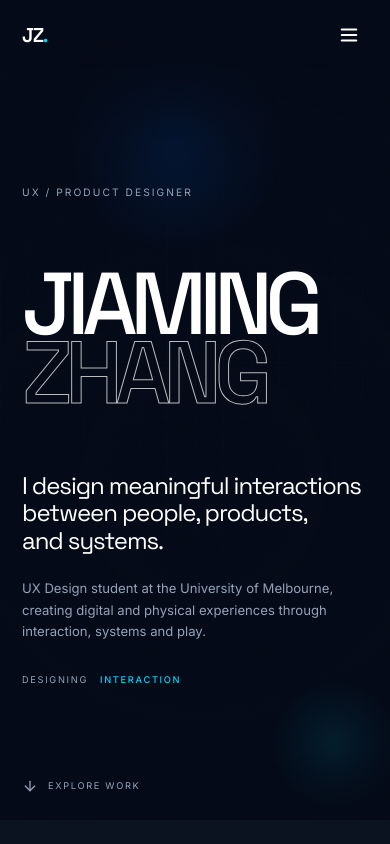
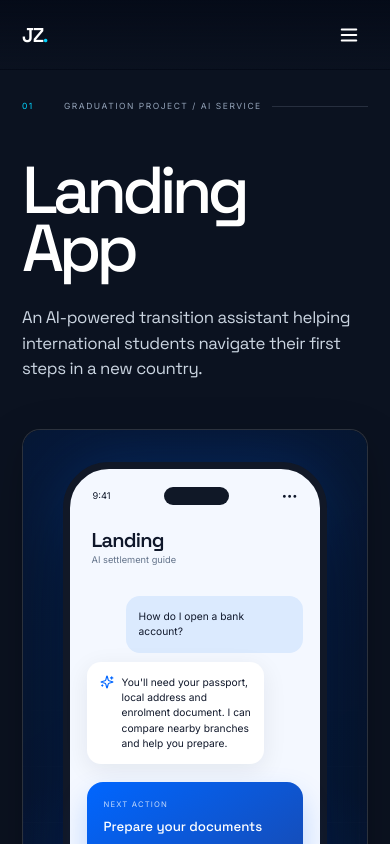
Before and after one commit to Jiaming-123/Jiaming-Zhang-UX-Portofolio, a React (Vite) app: page / in a window 390 px wide. Shown: the top 844 px of the page. Built offline with nearby package versions, Linux system fonts and the light colour scheme.

Commit message:
Rearrange homepage project layout

```diff
--- a/src/components/Content.tsx
+++ b/src/components/Content.tsx
@@ -59,7 +59,7 @@ export function ProjectCard({ project, featured = false }: { project: Project; f
         fillOpacity={0.18}
       >
         <Link to={`/projects/${project.slug}`} className="project-visual-link" aria-label={`View ${project.title} case study`} data-cursor="media">
-          {project.slug === 'boardgamemate' ? <BoardGameMateCover /> : project.slug === 'furniture' ? <img className="furniture-project-cover-image" src="/images/furniture/home-project-cover.png" alt={project.heroAlt} /> : <MediaPlaceholder alt={project.heroAlt} variant={project.slug === 'crownlands' ? 'board' : 'mobile'} label={project.eyebrow.toUpperCase()} />}
+          {project.slug === 'boardgamemate' ? <BoardGameMateCover /> : project.slug === 'furniture' ? <img className="furniture-project-cover-image" src="/images/furniture/furniture-cover.png" width={3172} height={1984} loading="lazy" decoding="async" alt={project.heroAlt} /> : <MediaPlaceholder alt={project.heroAlt} variant={project.slug === 'crownlands' ? 'board' : 'mobile'} label={project.eyebrow.toUpperCase()} />}
           <span className="view-pill">VIEW CASE STUDY <ArrowRight size={15} /></span>
         </Link>
       </BorderGlow>
--- a/src/pages/HomePage.tsx
+++ b/src/pages/HomePage.tsx
@@ -1,5 +1,4 @@
 import { ArrowRight, Check, Sparkles } from 'lucide-react'
-import { Hero } from '../components/Hero'
 import { Footer, MagneticButton } from '../components/Layout'
 import { Gallery, MediaPlaceholder, ProjectCard, Reveal, SectionLabel } from '../components/Content'
 import BorderGlow from '../components/BorderGlow'
@@ -9,13 +8,14 @@ export default function HomePage() {
   const landing = projects[0]
   return (
     <>
-      <Hero />
-      <section className="home-featured" id="featured">
+      <section className="home-featured home-landing-project" id="featured">
         <Reveal>
-          <SectionLabel number="01">FEATURED / GRADUATION PROJECT</SectionLabel>
-          <div className="featured-heading">
-            <div><span>LANDING</span><span>APP</span></div>
-            <p>An AI-powered transition assistant helping international students navigate their first steps in a new country.</p>
+          <div className="home-landing-heading">
+            <SectionLabel number="01">GRADUATION PROJECT / AI SERVICE</SectionLabel>
+            <div className="home-landing-title-row">
+              <h1>Landing App</h1>
+              <p>An AI-powered transition assistant helping international students navigate their first steps in a new country.</p>
+            </div>
           </div>
           <BorderGlow
             className="featured-border-glow"
@@ -60,10 +60,10 @@ export default function HomePage() {
 
       <section className="selected-work" id="work">
         <Reveal className="section-intro">
-          <SectionLabel number="02">SELECTED WORK</SectionLabel>
+          <SectionLabel number="02">DESIGN ACROSS SCREENS, SYSTEMS &amp; SERVICES</SectionLabel>
           <div><h2>DESIGN ACROSS<br />SCREENS, SYSTEMS<br /><span>&amp; SERVICES.</span></h2><p>Selected projects exploring how research, interaction, and visual systems can make complex experiences feel clear and human.</p></div>
         </Reveal>
-        <div className="project-list">
+        <div className="project-list home-project-grid">
           {projects.slice(1).map((project, index) => <Reveal key={project.slug}><ProjectCard project={{ ...project, number: String(index + 1).padStart(2, '0') }} /></Reveal>)}
         </div>
         <div className="section-action"><MagneticButton to="/work" className="button-secondary">VIEW ALL PROJECTS</MagneticButton></div>
--- a/src/styles.css
+++ b/src/styles.css
@@ -94,6 +94,10 @@ p { text-wrap: pretty; }
 .about-preview { contain-intrinsic-size: auto 1700px; }
 .site-footer { contain-intrinsic-size: auto 680px; }
 .home-featured { background: var(--panel); }
+.home-landing-heading { margin: 0 0 54px; }
+.home-landing-title-row { display: grid; grid-template-columns: 7fr 5fr; gap: 30px; align-items: end; margin-top: 62px; }
+.home-landing-title-row h1 { margin: 0; font: 500 clamp(4rem, 8vw, 8.5rem)/.88 'Space Grotesk'; letter-spacing: -.075em; }
+.home-landing-title-row p { max-width: 480px; margin: 0 0 8px; color: #cbd5e1; font: 400 clamp(1.05rem, 1.5vw, 1.4rem)/1.5 'Space Grotesk'; letter-spacing: -.025em; }
 .featured-heading { display: grid; grid-template-columns: 7fr 5fr; gap: 30px; align-items: end; margin: 90px 0 70px; }
 .featured-heading > div { font: 500 clamp(4.5rem, 10.5vw, 10.5rem)/.74 'Space Grotesk'; letter-spacing: -.075em; }
 .featured-heading > div span { display: block; }
@@ -145,6 +149,8 @@ p { text-wrap: pretty; }
 .section-intro h2 span { color: transparent; -webkit-text-stroke: 1px rgba(255,255,255,.62); }
 .section-intro > div:last-child > p { max-width: 460px; margin: 0; color: var(--muted); font-size: .92rem; line-height: 1.7; }
 .project-list { width: min(100%, 1586px); margin-inline: auto; display: grid; gap: 130px; }
+.home-project-grid { grid-template-columns: repeat(2, minmax(0, 1fr)); column-gap: clamp(24px, 3vw, 54px); row-gap: clamp(72px, 9vw, 150px); }
+.home-project-grid .project-card { min-width: 0; }
 .project-card { --project-color: #0066ff; }
 .project-card .media-placeholder, .project-card .boardgamemate-cover { min-height: 0; aspect-ratio: 1586 / 992; }
 .work-index > .project-card { width: min(100%, 1586px); justify-self: center; }
@@ -814,6 +820,8 @@ p { text-wrap: pretty; }
   .boardgamemate-overview-grid { gap: 55px; }
   .boardgamemate-cover { min-height: 500px; }
   .boardgamemate-cover-card { width: clamp(140px, 21vw, 220px); }
+  .home-landing-title-row { grid-template-columns: 1fr 1fr; }
+  .home-project-grid { column-gap: 24px; row-gap: 90px; }
   .boardgamemate-overview-copy h1 { font-size: 4rem; }
   .boardgamemate-discover-grid, .boardgamemate-research-heading { grid-template-columns: 1fr 1fr; }
   .boardgamemate-discover-note, .boardgamemate-research-heading > div { grid-column: 2; }
@@ -847,6 +855,10 @@ p { text-wrap: pretty; }
   .featured-heading { grid-template-columns: 1fr; margin: 65px 0 45px; }
   .featured-heading > div { font-size: clamp(4rem, 20vw, 6.2rem); }
   .featured-heading > p { font-size: 1.05rem; }
+  .home-landing-heading { margin-bottom: 40px; }
+  .home-landing-title-row { grid-template-columns: 1fr; gap: 28px; margin-top: 48px; }
+  .home-landing-title-row h1 { font-size: clamp(3.6rem, 17vw, 6rem); }
+  .home-landing-title-row p { font-size: 1.05rem; }
   .featured-stage { min-height: auto; grid-template-columns: 1fr; padding: 32px 18px; border-radius: 18px; }
   .featured-border-glow { --border-radius: 18px !important; }
   .feature-timeline { order: 2; transform: none; padding: 20px; }
@@ -860,6 +872,7 @@ p { text-wrap: pretty; }
   .section-intro h2 { font-size: clamp(3rem, 14vw, 4.4rem); }
   .section-intro > div:last-child > p { font-size: .84rem; }
   .project-list, .work-index { gap: 90px; }
+  .home-project-grid { grid-template-columns: 1fr; gap: 90px; }
   .project-card .media-placeholder, .work-index .featured-card .media-placeholder { min-height: 0; aspect-ratio: 1586 / 992; }
   .furniture-project-cover-image { height: auto; aspect-ratio: 1586 / 992; border-radius: inherit; object-fit: contain; }
   .media-alt { left: 14px; right: 14px; bottom: 13px; align-items: flex-start; flex-direction: column; gap: 6px; }
```
Also changed, not shown: 1 other file (tests, documents, lock files or other folders).
